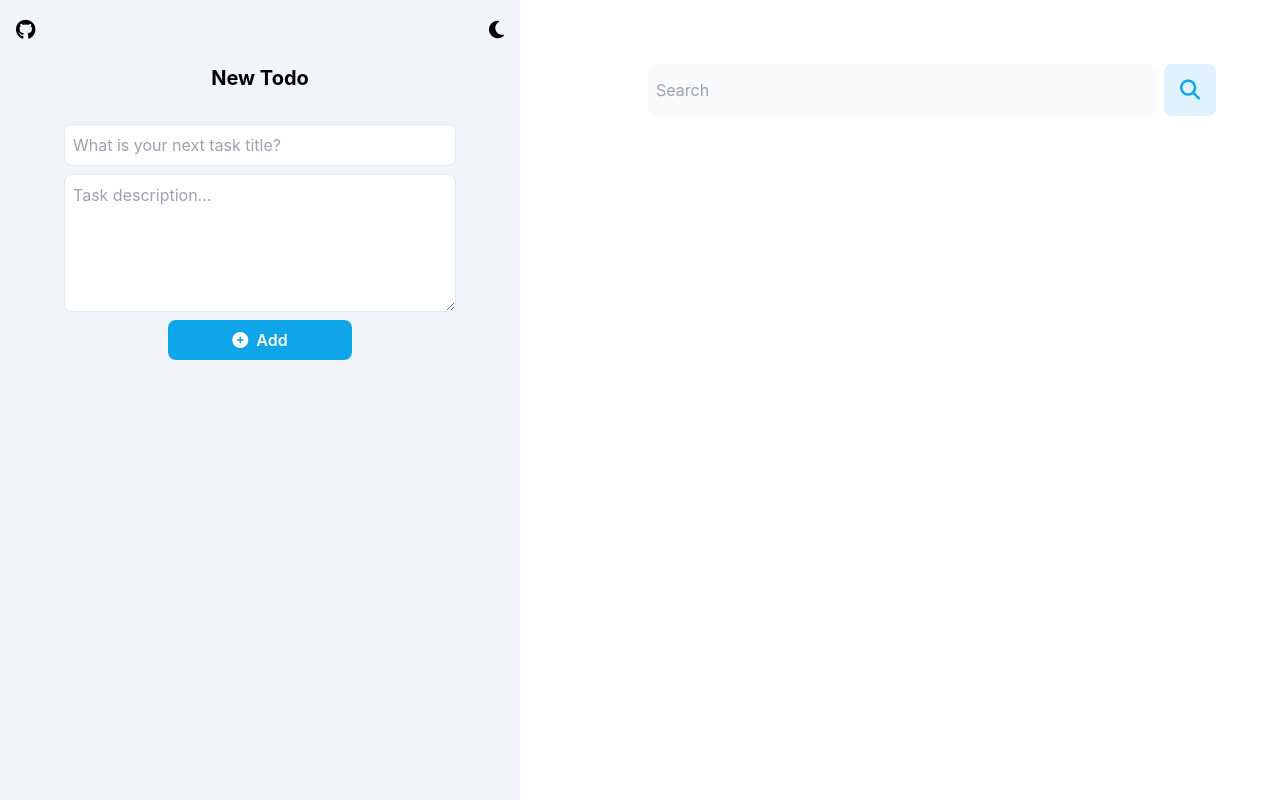
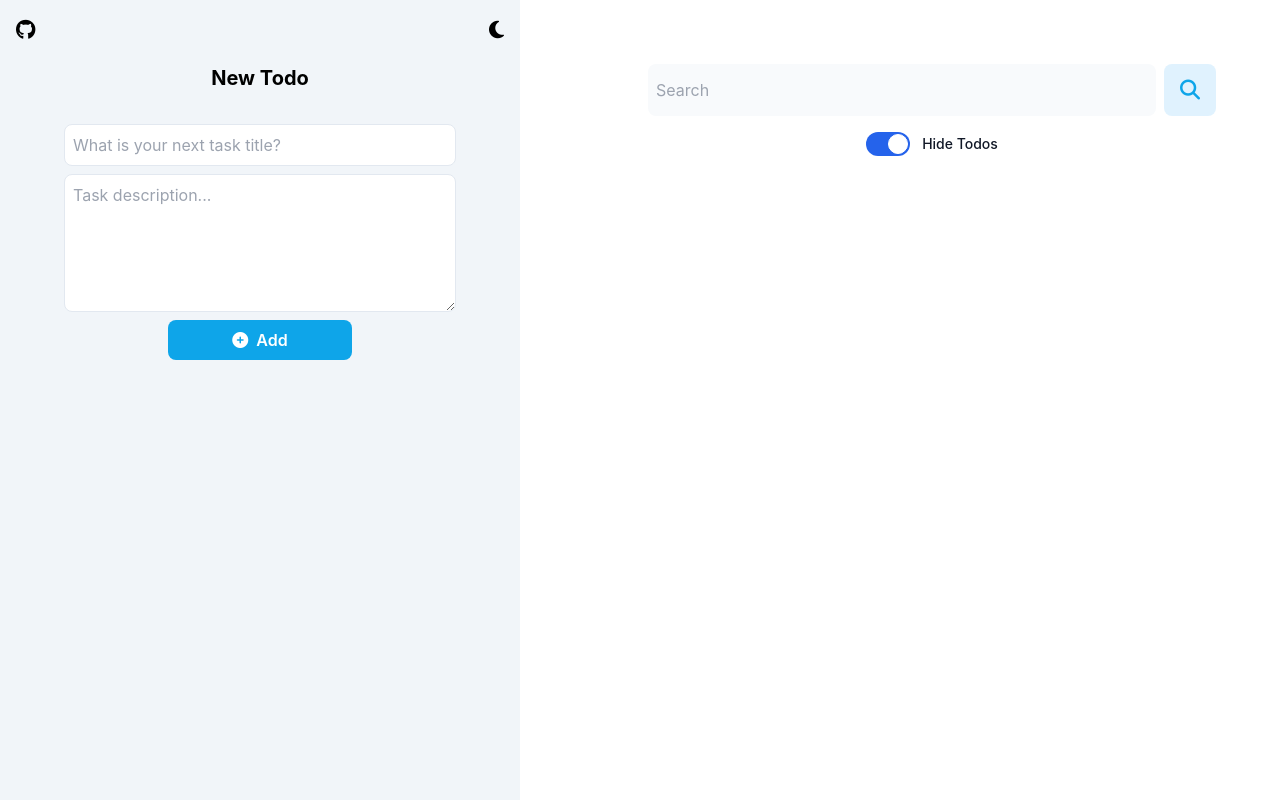
Before and after one commit to m5atib/todoreact, a React (Create React App) app: page / in a window 1280 px wide. Built offline with nearby package versions, Linux system fonts and the light colour scheme.

Commit message:
a toggle to show/hide todos

```diff
--- a/src/components/Todos/TodoList.tsx
+++ b/src/components/Todos/TodoList.tsx
@@ -1,19 +1,32 @@
+import { useState } from "react";
 import Searchbar from "./Searchbar";
 import TodoCard, { TodoCardData } from "./TodoCard";
 
 type CardListProps = {
   Todos: TodoCardData[];
-  markHandler : (todoId:string) => void
+  markHandler: (todoId: string) => void;
 };
-const TodoList = ({ Todos,markHandler }: CardListProps) => {
+const Toggle = ({Toggle,setToggle}:{Toggle:boolean,setToggle:React.Dispatch<React.SetStateAction<boolean>>}) => {
+
   return (
-
-      <div className="w-full flex flex-col items-center gap-4">
-        {Todos.map((item) => (
-          <TodoCard Data={item} key={item.id} MarkAsDone={markHandler}/>
-        ))}
-      </div>
-
+    <label className="inline-flex relative items-center cursor-pointer">
+      <input type="checkbox" className="sr-only peer" checked={Toggle} onChange={(e) => setToggle(!Toggle)} />
+      <div className="w-11 h-6 bg-gray-200 rounded-full  peer-focus:ring-blue-300 dark:peer-focus:ring-blue-800 dark:bg-gray-700 peer-checked:after:translate-x-full peer-checked:after:border-white after:content-[''] after:absolute after:top-0.5 after:left-[2px] after:bg-white after:border-gray-300 after:border after:rounded-full after:h-5 after:w-5 after:transition-all dark:border-gray-600 peer-checked:bg-blue-600"></div>
+      <span className="ml-3 text-sm font-medium text-gray-900 dark:text-gray-300">
+        {Toggle===true?"Hide":"Show"} Todos
+      </span>
+    </label>
+  );
+};
+const TodoList = ({ Todos, markHandler }: CardListProps) => {
+  const [toggle,setToggle] = useState(true)
+  return (
+    <div className="w-full flex flex-col items-center gap-4">
+      <Toggle Toggle={toggle} setToggle={setToggle}/>
+      {toggle && Todos.map((item) => (
+        <TodoCard Data={item} key={item.id} MarkAsDone={markHandler} />
+      ))}
+    </div>
   );
 };
 
```
